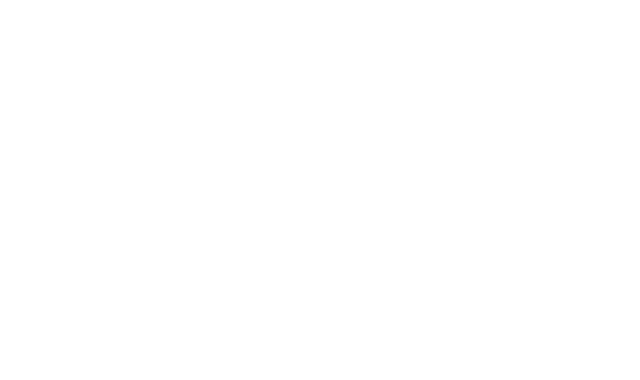
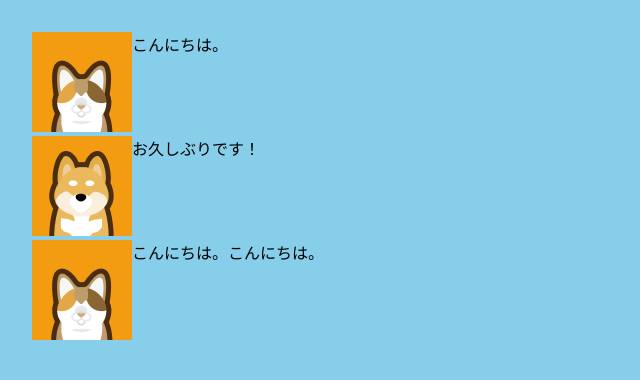
Before and after one commit to oshinoshin/MyCSSBubble, a plain HTML site: page index.html in a window 1280 px wide. Shown: the whole page, without its empty margins (0-640 px from the left). Drawn offline with Linux system fonts and the light colour scheme.

Commit message:
画面のマークアップ

```diff
--- /dev/null
+++ b/css/styles.css
@@ -0,0 +1,18 @@
+body {
+  margin: 0;
+  background: skyblue;
+}
+
+.container {
+  padding: 32px;
+}
+
+.messages {
+  margin: 0;
+  padding: 0;
+  list-style: none;
+}
+
+.messages li {
+  display: flex;
+}
--- a/index.html
+++ b/index.html
@@ -3,8 +3,36 @@
 <head>
   <meta charset="utf-8">
   <title>CSS Chat</title>
+  <link rel="stylesheet" href="css/styles.css">
 </head>
 <body>
-
+  <div class="container">
+    <ul class="messages">
+      <li>
+        <div class="pic">
+          <img src="img/cat.png">
+        </div>
+        <div class="text">
+          こんにちは。
+        </div>
+      </li>
+      <li>
+        <div class="pic">
+          <img src="img/dog.png">
+        </div>
+        <div class="text">
+          お久しぶりです！
+        </div>
+      </li>
+      <li>
+        <div class="pic">
+          <img src="img/cat.png">
+        </div>
+        <div class="text">
+          こんにちは。こんにちは。
+        </div>
+      </li>
+    </ul>
+  </div>
 </body>
 </html>
```
